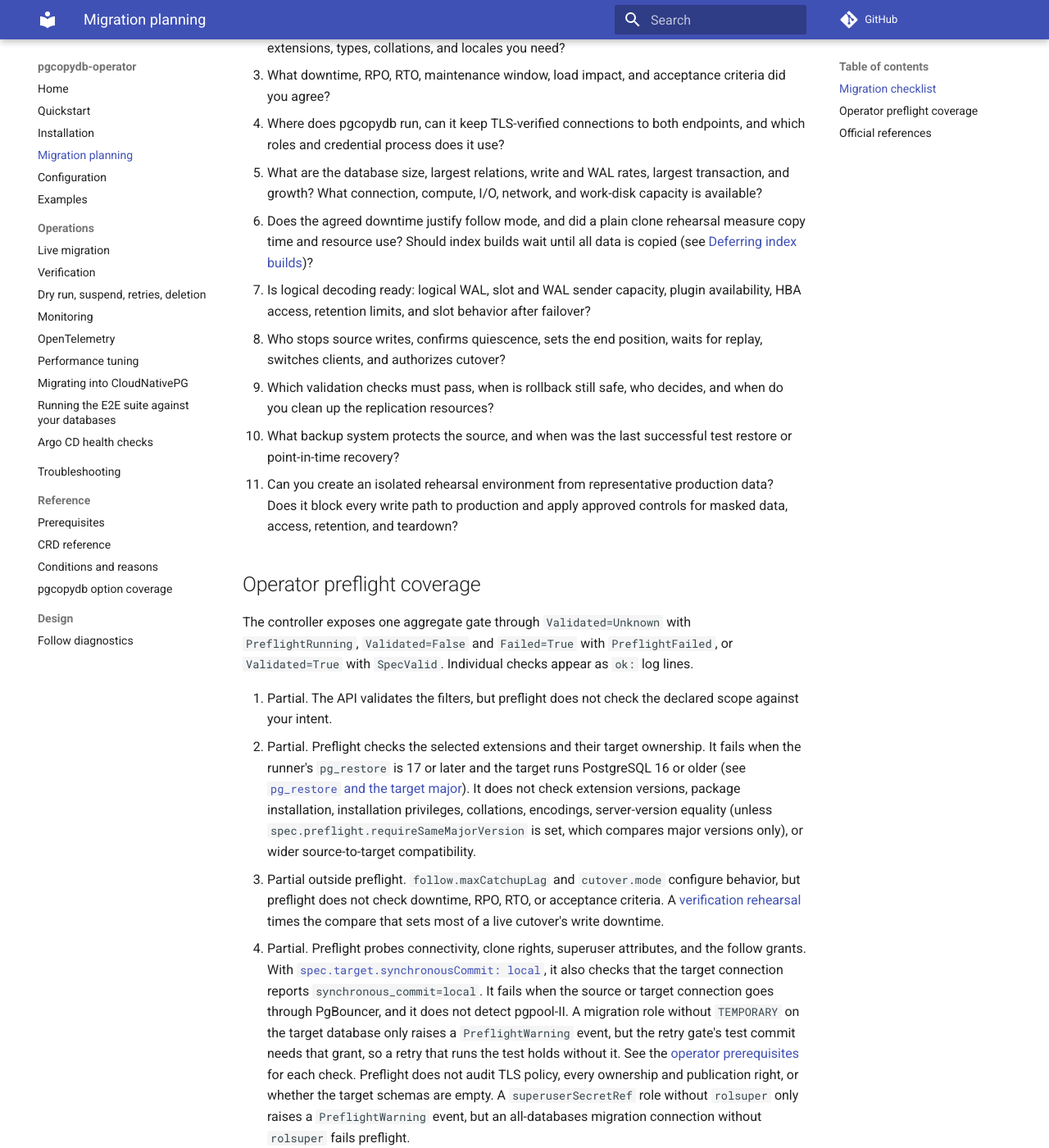
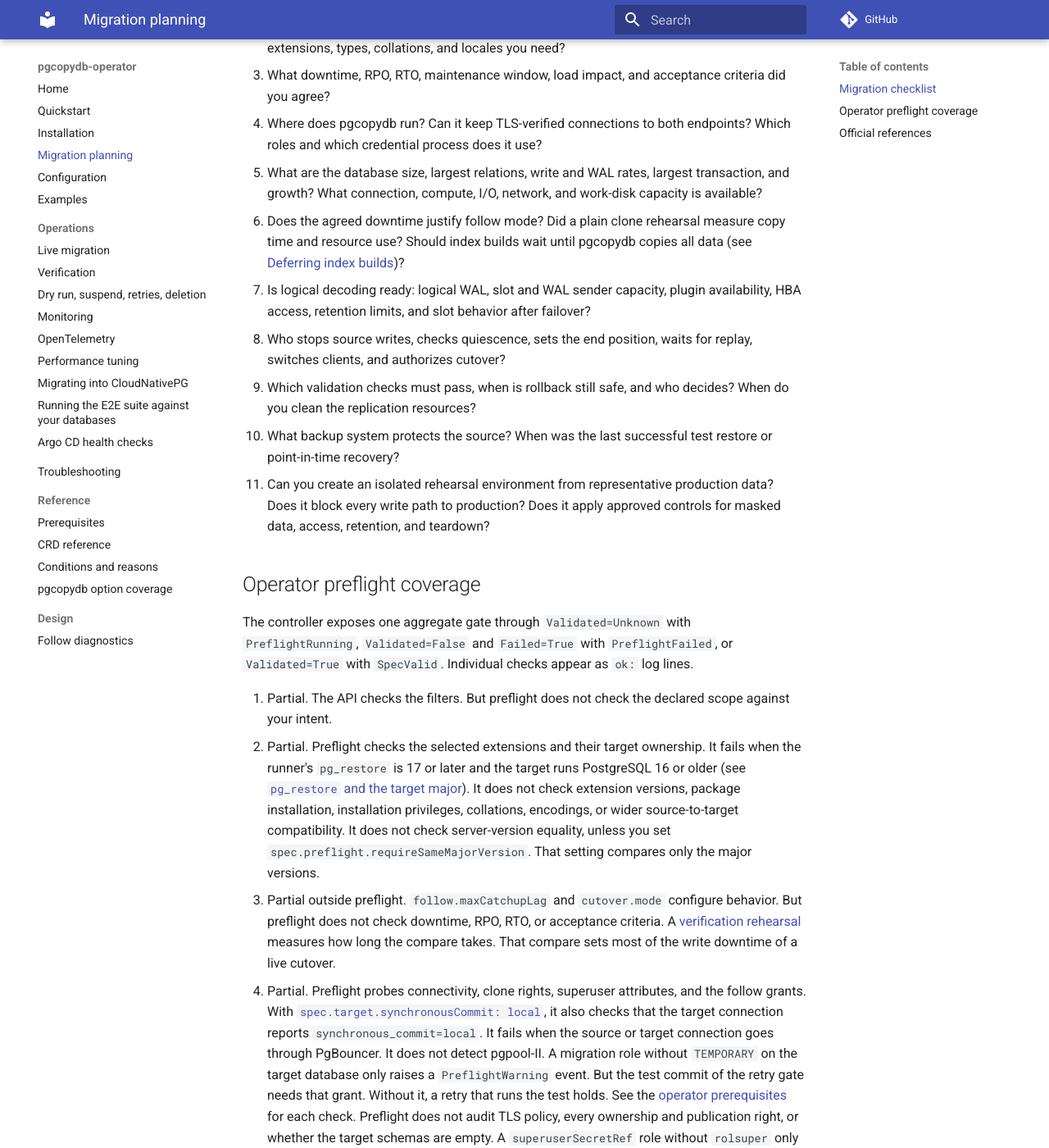
Before and after one commit to ydixken/pgcopydb-operator, an MkDocs documentation site: the page built from docs/planning.md, in a window 1280 px wide and 1400 px high, scrolled down 521 px. Shown: the whole window at 82% size. Built offline with MkDocs 1.6.1 and Material for MkDocs 9.7.7, drawn with Linux system fonts in a browser that asks for light colours; comment, search, counter and statistics services are not loaded; some of the changed text lies outside the part shown.

Commit message:
docs: rewrite planning.md in Simplified Technical English
Prose only: headings, code blocks, inline code and link targets are unchanged, and ste-lint reports 0 hard violations.

```diff
--- a/docs/planning.md
+++ b/docs/planning.md
@@ -5,28 +5,36 @@ The operator's preflight covers only the items in the coverage notes below.
 A `Partial` or `Not checked` item remains an operator decision.
 
 Start with the [operator prerequisites](reference/prerequisites.md).
-When follow mode is enabled, read the [live migration runbook](operations/live-migration.md).
-Before the real run, create a [dry run](operations/lifecycle.md#dry-run): it runs the preflight against both databases and stops before pgcopydb starts.
+When you enable follow mode, read the [live migration runbook](operations/live-migration.md).
+Before the real run, create a [dry run](operations/lifecycle.md#dry-run).
+A dry run runs the preflight against both databases and stops before pgcopydb starts.
 When a preflight check fails, use the [troubleshooting guide](troubleshooting.md).
 
 pgcopydb is a migration tool, not a backup system.
 
 ## Migration checklist
 
-1. Which databases, schemas, tables, roles, ACLs, extensions, tablespaces, settings, and large objects must move, and which must stay behind?
-2. What are the source and target PostgreSQL versions, and is the target compatible with the extensions, types, collations, and locales you need?
+1. Which databases, schemas, tables, roles, ACLs, extensions, tablespaces, settings, and large objects must move, and which must not move?
+2. What are the source and target PostgreSQL versions?
+   Is the target compatible with the extensions, types, collations, and locales you need?
 3. What downtime, RPO, RTO, maintenance window, load impact, and acceptance criteria did you agree?
-4. Where does pgcopydb run, can it keep TLS-verified connections to both endpoints, and which roles and credential process does it use?
+4. Where does pgcopydb run?
+   Can it keep TLS-verified connections to both endpoints?
+   Which roles and which credential process does it use?
 5. What are the database size, largest relations, write and WAL rates, largest transaction, and growth?
    What connection, compute, I/O, network, and work-disk capacity is available?
-6. Does the agreed downtime justify follow mode, and did a plain clone rehearsal measure copy time and resource use?
-   Should index builds wait until all data is copied (see [Deferring index builds](operations/performance.md#deferring-index-builds))?
+6. Does the agreed downtime justify follow mode?
+   Did a plain clone rehearsal measure copy time and resource use?
+   Should index builds wait until pgcopydb copies all data (see [Deferring index builds](operations/performance.md#deferring-index-builds))?
 7. Is logical decoding ready: logical WAL, slot and WAL sender capacity, plugin availability, HBA access, retention limits, and slot behavior after failover?
-8. Who stops source writes, confirms quiescence, sets the end position, waits for replay, switches clients, and authorizes cutover?
-9. Which validation checks must pass, when is rollback still safe, who decides, and when do you clean up the replication resources?
-10. What backup system protects the source, and when was the last successful test restore or point-in-time recovery?
+8. Who stops source writes, checks quiescence, sets the end position, waits for replay, switches clients, and authorizes cutover?
+9. Which validation checks must pass, when is rollback still safe, and who decides?
+   When do you clean the replication resources?
+10. What backup system protects the source?
+    When was the last successful test restore or point-in-time recovery?
 11. Can you create an isolated rehearsal environment from representative production data?
-    Does it block every write path to production and apply approved controls for masked data, access, retention, and teardown?
+    Does it block every write path to production?
+    Does it apply approved controls for masked data, access, retention, and teardown?
 
 ## Operator preflight coverage
 
@@ -34,34 +42,45 @@ The controller exposes one aggregate gate through `Validated=Unknown` with `Pref
 Individual checks appear as `ok:` log lines.
 
 1. Partial.
-   The API validates the filters, but preflight does not check the declared scope against your intent.
+   The API checks the filters.
+   But preflight does not check the declared scope against your intent.
 2. Partial.
    Preflight checks the selected extensions and their target ownership.
    It fails when the runner's `pg_restore` is 17 or later and the target runs PostgreSQL 16 or older (see [`pg_restore` and the target major](reference/prerequisites.md#pg_restore-and-the-target-major)).
-   It does not check extension versions, package installation, installation privileges, collations, encodings, server-version equality (unless `spec.preflight.requireSameMajorVersion` is set, which compares major versions only), or wider source-to-target compatibility.
+   It does not check extension versions, package installation, installation privileges, collations, encodings, or wider source-to-target compatibility.
+   It does not check server-version equality, unless you set `spec.preflight.requireSameMajorVersion`.
+   That setting compares only the major versions.
 3. Partial outside preflight.
-   `follow.maxCatchupLag` and `cutover.mode` configure behavior, but preflight does not check downtime, RPO, RTO, or acceptance criteria.
-   A [verification rehearsal](operations/verification.md#rehearsal) times the compare that sets most of a live cutover's write downtime.
+   `follow.maxCatchupLag` and `cutover.mode` configure behavior.
+   But preflight does not check downtime, RPO, RTO, or acceptance criteria.
+   A [verification rehearsal](operations/verification.md#rehearsal) measures how long the compare takes.
+   That compare sets most of the write downtime of a live cutover.
 4. Partial.
    Preflight probes connectivity, clone rights, superuser attributes, and the follow grants.
    With [`spec.target.synchronousCommit: local`](configuration.md#synchronous-commit-on-the-target), it also checks that the target connection reports `synchronous_commit=local`.
-   It fails when the source or target connection goes through PgBouncer, and it does not detect pgpool-II.
-   A migration role without `TEMPORARY` on the target database only raises a `PreflightWarning` event, but the retry gate's test commit needs that grant, so a retry that runs the test holds without it.
+   It fails when the source or target connection goes through PgBouncer.
+   It does not detect pgpool-II.
+   A migration role without `TEMPORARY` on the target database only raises a `PreflightWarning` event.
+   But the test commit of the retry gate needs that grant.
+   Without it, a retry that runs the test holds.
    See the [operator prerequisites](reference/prerequisites.md) for each check.
    Preflight does not audit TLS policy, every ownership and publication right, or whether the target schemas are empty.
-   A `superuserSecretRef` role without `rolsuper` only raises a `PreflightWarning` event, but an all-databases migration connection without `rolsuper` fails preflight.
+   A `superuserSecretRef` role without `rolsuper` only raises a `PreflightWarning` event.
+   But an all-databases migration connection without `rolsuper` fails preflight.
 5. Partial.
    A pending preflight pod can keep the status at `PreflightRunning`.
    Preflight does not measure data size, free space, throughput, connection headroom, compute, I/O, network, WAL growth, or work-disk capacity.
 6. Partial.
    `spec.follow.enabled` adds the follow checks.
-   The operator does not choose between clone and follow, and it does not verify that a rehearsal ran.
+   The operator does not choose between clone and follow.
+   It does not check that a rehearsal ran.
 7. Partial.
    Preflight covers logical WAL, replication slot headroom, and the source replication attribute.
    It does not check WAL sender headroom, plugin installation, WAL retention budget, or slot behavior after failover.
 8. Partial outside preflight.
    The API has cutover mode and approval fields.
-   Preflight does not name an owner, verify that source writes stopped, or check the maintenance window.
+   Preflight does not name an owner.
+   It does not check that source writes stopped, and it does not check the maintenance window.
 9. Not checked by preflight.
    The runtime can drain replay, run comparisons, and clean the replication resources.
    Preflight does not check acceptance tests, rollback criteria, or cleanup timing.
@@ -69,7 +88,8 @@ Individual checks appear as `ok:` log lines.
     Clone-right checks are not backup or restore-readiness checks.
     The operator does not check backup recency, PITR, or restore drills.
 11. Not checked.
-    The [E2E suite in external mode](operations/e2e-external.md) can show that the operator works against a database pair and network like yours, but it seeds its own fixtures.
+    The [E2E suite in external mode](operations/e2e-external.md) can show that the operator works against a database pair and network like yours.
+    But the suite seeds its own fixtures.
     It does not prove that your rehearsal used representative data or enough isolation controls.
 
 ## Official references
```
